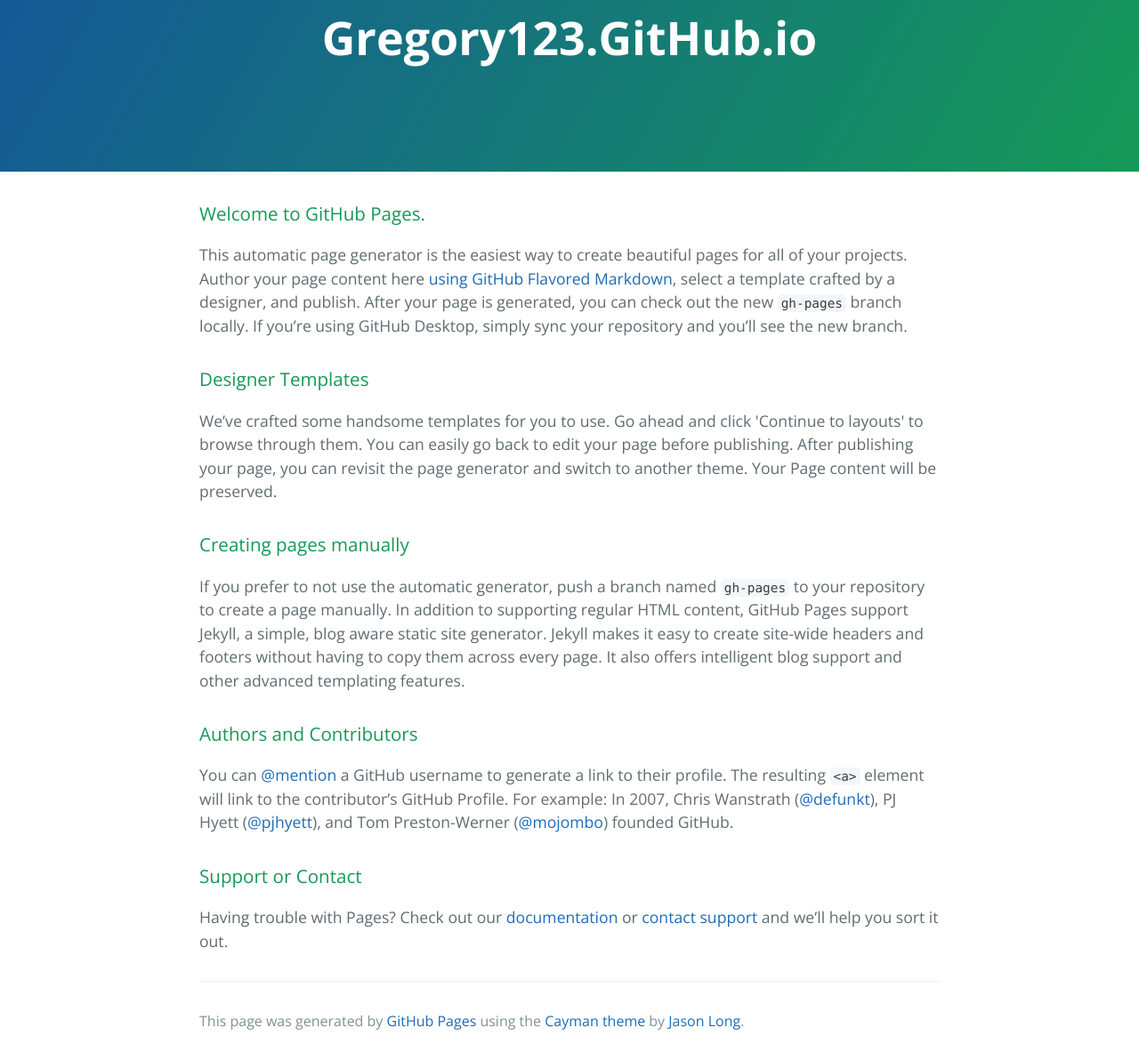
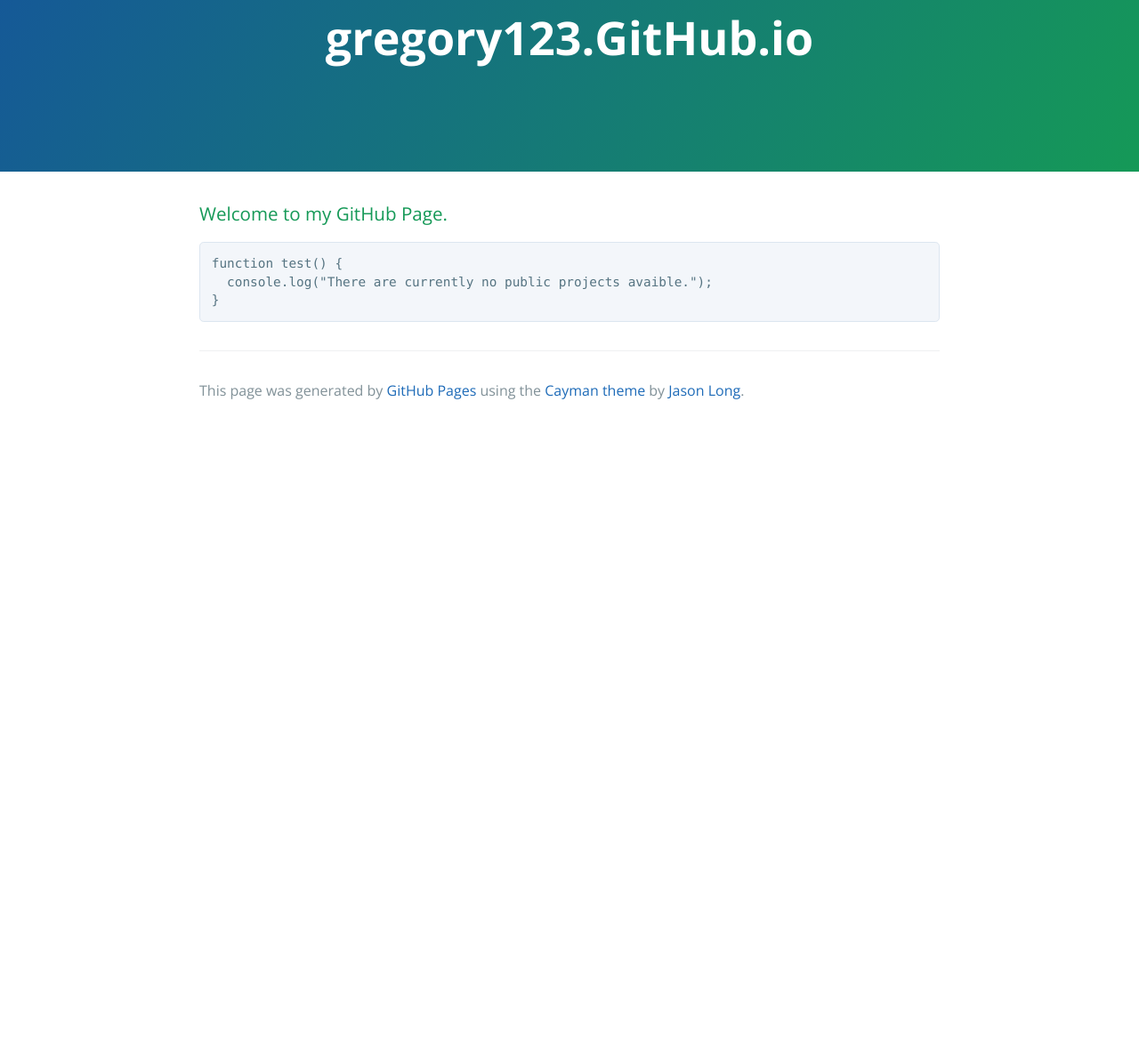
Before and after one commit to GrSto/GrSto.github.io, a plain HTML site: page index.html in a window 1280 px wide. Shown: the part 77-1269 px from the top of the page at 89% size. After the commit the page ends 800 px from the top, so only its background shows below. Drawn offline with nearby package versions, Linux system fonts and the light colour scheme.

Commit message:
Site-Update

```diff
--- a/index.html
+++ b/index.html
@@ -2,7 +2,7 @@
 <html lang="en-us">
   <head>
     <meta charset="UTF-8">
-    <title>Gregory123.GitHub.io by gregory123</title>
+    <title>Gregory Stock</title>
     <meta name="viewport" content="width=device-width, initial-scale=1">
     <link rel="stylesheet" type="text/css" href="stylesheets/normalize.css" media="screen">
     <link href='https://fonts.googleapis.com/css?family=Open+Sans:400,700' rel='stylesheet' type='text/css'>
@@ -11,38 +11,22 @@
   </head>
   <body>
     <section class="page-header">
-      <h1 class="project-name">Gregory123.GitHub.io</h1>
+      <h1 class="project-name">gregory123.GitHub.io</h1>
       <h2 class="project-tagline"></h2>
     </section>
 
     <section class="main-content">
       <h3>
-<a id="welcome-to-github-pages" class="anchor" href="#welcome-to-github-pages" aria-hidden="true"><span class="octicon octicon-link"></span></a>Welcome to GitHub Pages.</h3>
-
-<p>This automatic page generator is the easiest way to create beautiful pages for all of your projects. Author your page content here <a href="https://guides.github.com/features/mastering-markdown/">using GitHub Flavored Markdown</a>, select a template crafted by a designer, and publish. After your page is generated, you can check out the new <code>gh-pages</code> branch locally. If you’re using GitHub Desktop, simply sync your repository and you’ll see the new branch.</p>
+<a id="welcome-to-github-pages" class="anchor" href="#welcome-to-github-pages" aria-hidden="true"><span class="octicon octicon-link"></span></a>Welcome to my GitHub Page.</h3>
+<pre class="linenums">
+function test() {
+  console.log("There are currently no public projects avaible.");
+}
+</pre>
 
 <h3>
-<a id="designer-templates" class="anchor" href="#designer-templates" aria-hidden="true"><span class="octicon octicon-link"></span></a>Designer Templates</h3>
-
-<p>We’ve crafted some handsome templates for you to use. Go ahead and click 'Continue to layouts' to browse through them. You can easily go back to edit your page before publishing. After publishing your page, you can revisit the page generator and switch to another theme. Your Page content will be preserved.</p>
-
-<h3>
-<a id="creating-pages-manually" class="anchor" href="#creating-pages-manually" aria-hidden="true"><span class="octicon octicon-link"></span></a>Creating pages manually</h3>
-
-<p>If you prefer to not use the automatic generator, push a branch named <code>gh-pages</code> to your repository to create a page manually. In addition to supporting regular HTML content, GitHub Pages support Jekyll, a simple, blog aware static site generator. Jekyll makes it easy to create site-wide headers and footers without having to copy them across every page. It also offers intelligent blog support and other advanced templating features.</p>
-
-<h3>
-<a id="authors-and-contributors" class="anchor" href="#authors-and-contributors" aria-hidden="true"><span class="octicon octicon-link"></span></a>Authors and Contributors</h3>
-
-<p>You can <a href="https://github.com/blog/821" class="user-mention">@mention</a> a GitHub username to generate a link to their profile. The resulting <code>&lt;a&gt;</code> element will link to the contributor’s GitHub Profile. For example: In 2007, Chris Wanstrath (<a href="https://github.com/defunkt" class="user-mention">@defunkt</a>), PJ Hyett (<a href="https://github.com/pjhyett" class="user-mention">@pjhyett</a>), and Tom Preston-Werner (<a href="https://github.com/mojombo" class="user-mention">@mojombo</a>) founded GitHub.</p>
-
-<h3>
-<a id="support-or-contact" class="anchor" href="#support-or-contact" aria-hidden="true"><span class="octicon octicon-link"></span></a>Support or Contact</h3>
-
-<p>Having trouble with Pages? Check out our <a href="https://help.github.com/pages">documentation</a> or <a href="https://github.com/contact">contact support</a> and we’ll help you sort it out.</p>
 
       <footer class="site-footer">
-
         <span class="site-footer-credits">This page was generated by <a href="https://pages.github.com">GitHub Pages</a> using the <a href="https://github.com/jasonlong/cayman-theme">Cayman theme</a> by <a href="https://twitter.com/jasonlong">Jason Long</a>.</span>
       </footer>
 
```
